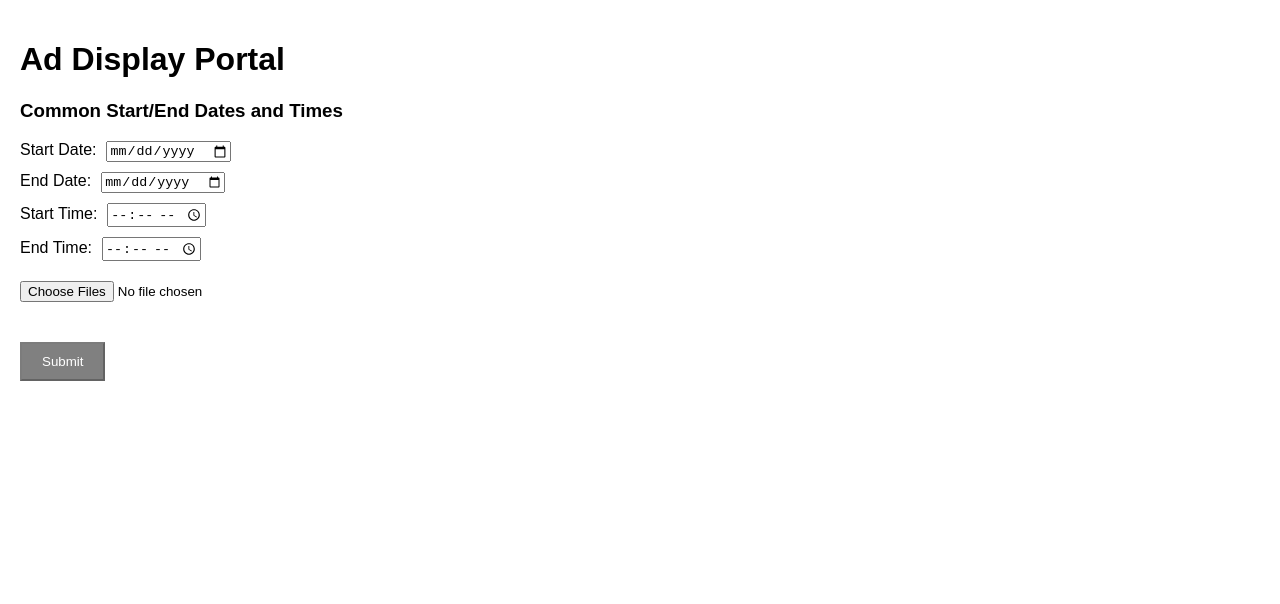
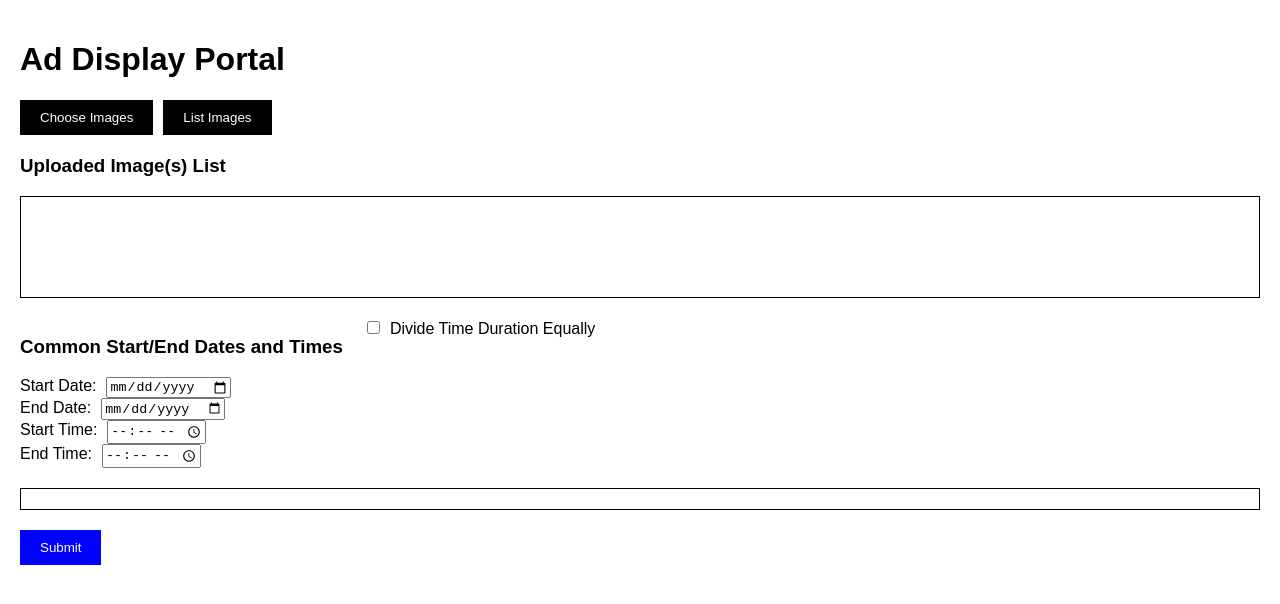
Before and after one commit to ZaheemSy/ad-display-portal, a React (Create React App) app: page / in a window 1280 px wide. Shown: the top 604 px of the page. Built offline with nearby package versions, Linux system fonts and the light colour scheme; the HTML template or start-up script is replaced by a standard one.

Commit message:
Ui updated

```diff
--- a/src/App.js
+++ b/src/App.js
@@ -6,8 +6,6 @@ function App() {
   const [uploadedFiles, setUploadedFiles] = useState([]);
   const [divideTime, setDivideTime] = useState(false);
   const [totalDuration, setTotalDuration] = useState(0);
-  const [loading, setLoading] = useState(false);
-  const [message, setMessage] = useState('');
   const [startDate, setStartDate] = useState('');
   const [endDate, setEndDate] = useState('');
   const [startTime, setStartTime] = useState('');
@@ -17,13 +15,13 @@ function App() {
     new Promise((resolve) => {
       Resizer.imageFileResizer(
         file,
-        800, // Max width
-        800, // Max height
-        'JPEG', // Output format
-        90, // Quality (0-100)
-        0, // Rotation
+        800,
+        800,
+        'JPEG',
+        90,
+        0,
         (uri) => resolve(uri),
-        'base64' // Output type
+        'base64'
       );
     });
 
@@ -59,63 +57,63 @@ function App() {
     return 0;
   };
 
-  const isSubmitDisabled = () => {
-    if (!startDate || !endDate || !startTime || !endTime) return true; // Prevent submission if date/time is missing
-    if (divideTime || uploadedFiles.length === 0) return false;
-    return uploadedFiles.some((image) => image.duration === 0);
-  };
-
   const handleSubmit = async () => {
-    setLoading(true);
-    setMessage('');
-
-    for (const image of uploadedFiles) {
-      const payload = {
-        imageName: image.file.name,
-        imageUrl: image.base64,
-        startDate,
-        endDate,
-        startTime,
-        endTime,
-        duration: divideTime ? calculateDividedDuration() : Number(image.duration),
-      };
-
-      try {
-        const response = await fetch('https://ad-display-backend.onrender.com/api/images', {
-          method: 'POST',
-          headers: {
-            'Content-Type': 'application/json',
-          },
-          body: JSON.stringify(payload),
-        });
-
-        if (response.ok) {
-          const result = await response.json();
-          console.log(`Image ${image.file.name} uploaded successfully:`, result);
-          setMessage(`Image ${image.file.name} uploaded successfully!`);
-        } else {
-          const errorData = await response.json();
-          console.error(`Error uploading ${image.file.name}:`, errorData.error);
-          setMessage(errorData.error || `Failed to upload ${image.file.name}.`);
-        }
-      } catch (err) {
-        console.error(`Error uploading ${image.file.name}:`, err);
-        setMessage(`An error occurred while uploading ${image.file.name}.`);
-      }
-    }
-
-    setLoading(false);
-    setUploadedFiles([]); // Clear uploaded files after submission
+    // Handle submission logic here
+    console.log('Submitting:', uploadedFiles, startDate, endDate, startTime, endTime);
   };
 
   return (
-    <div style={{ padding: '20px', fontFamily: 'Arial' }}>
+    <div style={{ fontFamily: 'Arial', padding: '20px' }}>
       <h1>Ad Display Portal</h1>
 
-      {/* Date and Time Input */}
       <div style={{ marginBottom: '20px' }}>
+        <button
+          style={{
+            padding: '10px 20px',
+            marginRight: '10px',
+            backgroundColor: 'black',
+            color: 'white',
+            border: 'none',
+            cursor: 'pointer',
+          }}
+        >
+          Choose Images
+        </button>
+        <button
+          style={{
+            padding: '10px 20px',
+            backgroundColor: 'black',
+            color: 'white',
+            border: 'none',
+            cursor: 'pointer',
+          }}
+        >
+          List Images
+        </button>
+      </div>
+
+      <div>
+        <h3>Uploaded Image(s) List</h3>
+        <div
+          style={{
+            border: '1px solid black',
+            height: '100px',
+            overflowY: 'scroll',
+            marginBottom: '20px',
+          }}
+        >
+          {uploadedFiles.map((file, index) => (
+            <p key={index} style={{ padding: '5px' }}>
+              {file.file.name}
+            </p>
+          ))}
+        </div>
+      </div>
+
+      <div style={{ marginBottom: '20px', display: 'flex', gap: '20px' }}>
+        <div>
           <h3>Common Start/End Dates and Times</h3>
-        <div style={{ marginBottom: '10px' }}>
+          <div>
             <label>
               Start Date:
               <input
@@ -126,7 +124,7 @@ function App() {
               />
             </label>
           </div>
-        <div style={{ marginBottom: '10px' }}>
+          <div>
             <label>
               End Date:
               <input
@@ -137,7 +135,7 @@ function App() {
               />
             </label>
           </div>
-        <div style={{ marginBottom: '10px' }}>
+          <div>
             <label>
               Start Time:
               <input
@@ -148,7 +146,7 @@ function App() {
               />
             </label>
           </div>
-        <div style={{ marginBottom: '10px' }}>
+          <div>
             <label>
               End Time:
               <input
@@ -160,72 +158,104 @@ function App() {
             </label>
           </div>
         </div>
-
-      {/* Upload Section */}
-      <ImageUpload onUpload={handleUpload} />
-
-      {uploadedFiles.length > 0 && (
-        <div style={{ marginTop: '20px' }}>
+        <div>
+          <div style={{ marginBottom: '10px' }}>
             <label>
               <input
                 type="checkbox"
                 checked={divideTime}
                 onChange={(e) => setDivideTime(e.target.checked)}
+                style={{ marginRight: '10px' }}
               />
-            Divide time Duration equally
+              Divide Time Duration Equally
             </label>
-
+          </div>
           {divideTime && (
-            <div style={{ marginTop: '10px' }}>
-              <label>Total Duration (in minutes): </label>
+            <div>
+              <label>
+                Duration in Minutes:
                 <input
                   type="number"
                   value={totalDuration}
                   onChange={(e) => setTotalDuration(e.target.value)}
                   style={{ marginLeft: '10px' }}
                 />
+              </label>
             </div>
           )}
         </div>
-      )}
+      </div>
 
-      {uploadedFiles.length > 0 && (
-        <div style={{ marginTop: '20px' }}>
-          <h3>Uploaded Images</h3>
+      <div
+        style={{
+          display: 'flex',
+          flexDirection: 'column',
+          border: '1px solid black',
+          padding: '10px',
+        }}
+      >
         {uploadedFiles.map((image, index) => (
-            <div key={index} style={{ display: 'flex', alignItems: 'center', marginBottom: '10px' }}>
-              <img src={image.base64} alt={image.file.name} style={{ width: '60px', height: '60px' }} />
+          <div
+            key={index}
+            style={{
+              display: 'flex',
+              alignItems: 'center',
+              marginBottom: '10px',
+              justifyContent: 'space-between',
+            }}
+          >
+            <div style={{ display: 'flex', alignItems: 'center', gap: '20px' }}>
+              <div
+                style={{
+                  width: '60px',
+                  height: '60px',
+                  backgroundColor: 'red',
+                  display: 'flex',
+                  justifyContent: 'center',
+                  alignItems: 'center',
+                  color: 'white',
+                }}
+              >
+                Thumbnail
+              </div>
+              <p>{image.file.name}</p>
+            </div>
             <input
               type="number"
+              placeholder="Duration in seconds"
               value={divideTime ? calculateDividedDuration() : image.duration}
               onChange={(e) => handleDurationChange(index, e.target.value)}
               disabled={divideTime}
-                style={{ marginLeft: '10px' }}
             />
-              <button onClick={() => handleRemoveImage(index)} style={{ marginLeft: '10px' }}>
+            <button
+              onClick={() => handleRemoveImage(index)}
+              style={{
+                backgroundColor: 'red',
+                color: 'white',
+                padding: '10px 20px',
+                border: 'none',
+                cursor: 'pointer',
+              }}
+            >
               Remove
             </button>
           </div>
         ))}
       </div>
-      )}
 
-      {/* Submit Button */}
       <button
         onClick={handleSubmit}
-        disabled={isSubmitDisabled() || loading}
         style={{
           marginTop: '20px',
           padding: '10px 20px',
-          backgroundColor: isSubmitDisabled() ? 'grey' : 'blue',
+          backgroundColor: 'blue',
           color: 'white',
+          border: 'none',
+          cursor: 'pointer',
         }}
       >
-        {loading ? 'Uploading...' : 'Submit'}
+        Submit
       </button>
-
-      {/* Message */}
-      {message && <p style={{ marginTop: '20px', color: 'red' }}>{message}</p>}
     </div>
   );
 }
```
Lines whose indentation alone changed are shown as unchanged.
